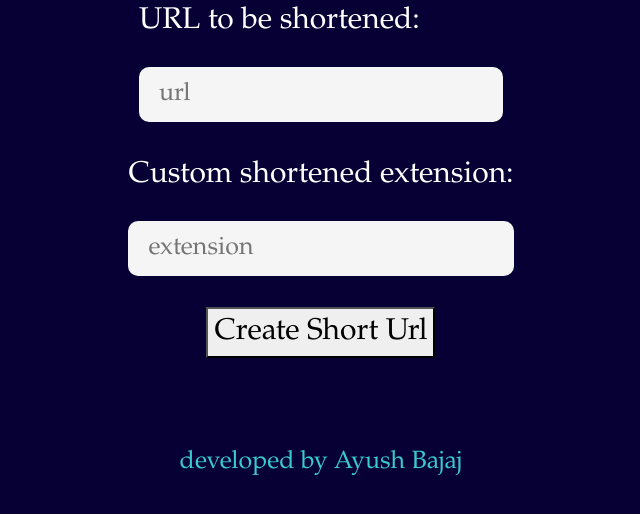
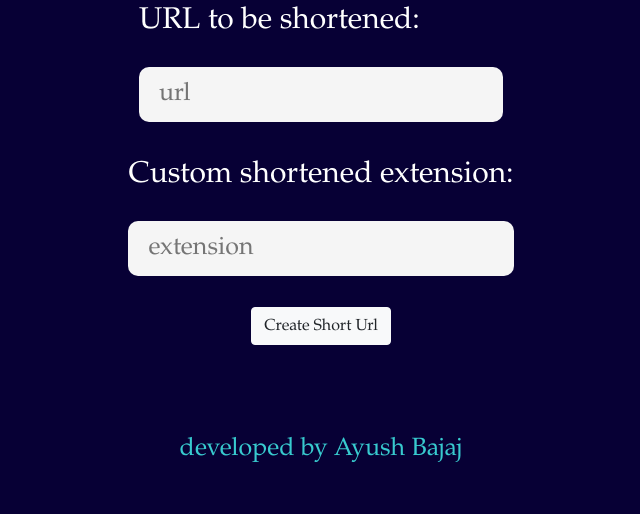
Before and after one commit to BajajAyush/url_shortener, a Django app: page / in a window 1280 px wide. Shown: the part 102-616 px from the top of the page, without its empty margins (319-959 px from the left). Run offline with Django 3.2, Linux system fonts and the light colour scheme; some libraries are stand-ins or nearby versions.

Commit message:
messages edited

```diff
--- a/main/templates/main/create.html
+++ b/main/templates/main/create.html
@@ -8,7 +8,7 @@
 
 		{% csrf_token %}
 		{{form.as_p}}
-	    <button type="submit",class="btn btn-light", name="save">Create Short Url </button>
+	    <button type="submit" class="btn btn-light"  name="save">Create Short Url </button>
 	    <br>
 	    <br>
 
```
